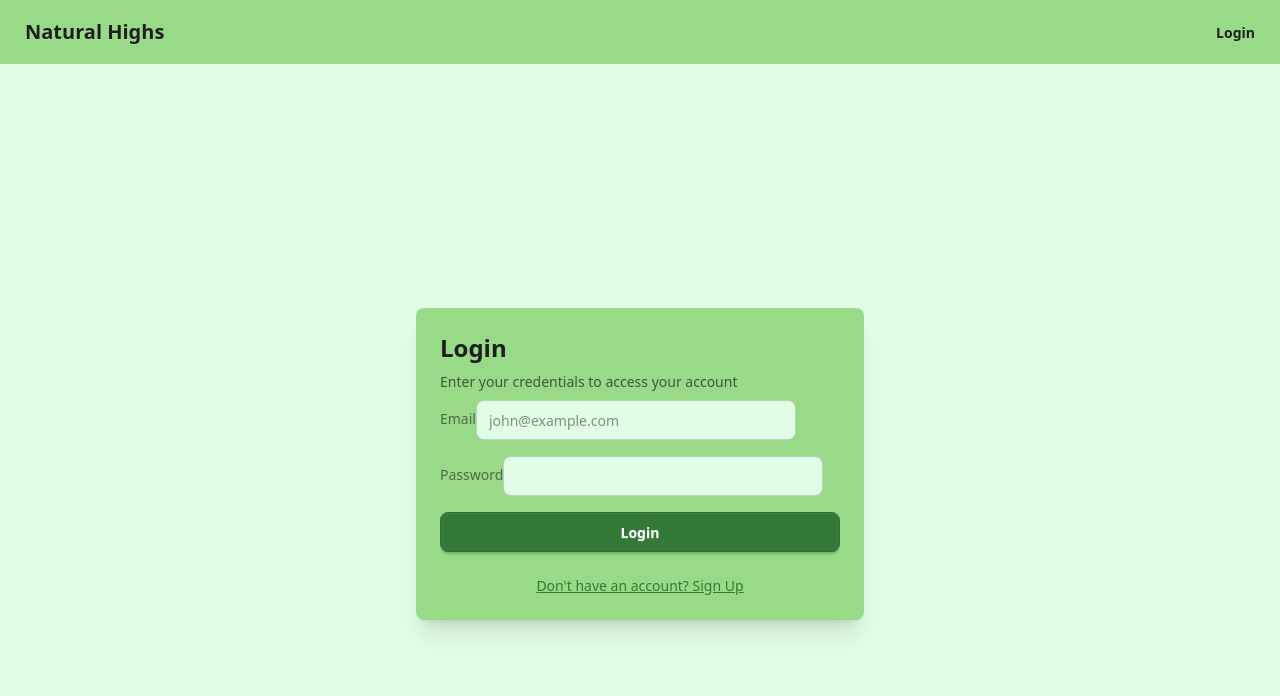
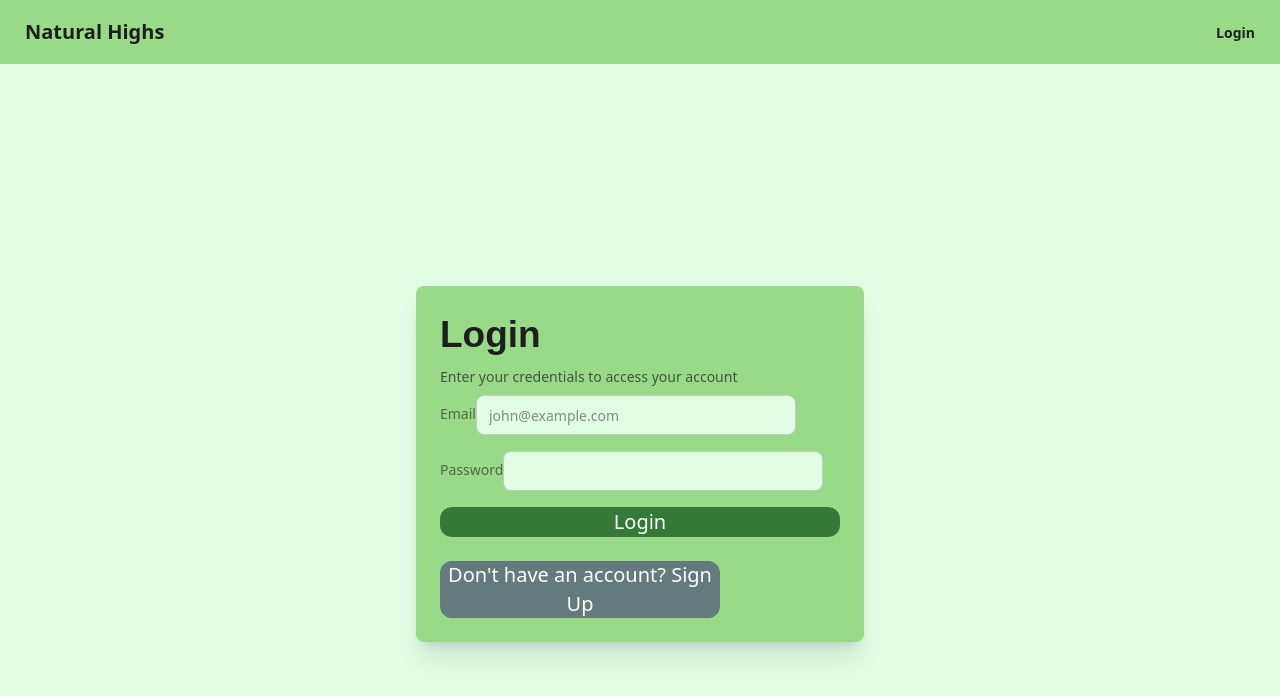
Before and after one commit to Natural-Highs/live, a React (Vite) app: page /authentication in a window 1280 px wide. Shown: the top 696 px of the page. Built offline with nearby package versions, Linux system fonts and the light colour scheme; no server answers.

Commit message:
Updated h1 CSS, buttons use tailwind and no Daisy, buttons implemented in pages

```diff
--- a/src/app.css
+++ b/src/app.css
@@ -1,14 +1,12 @@
 @import "tailwindcss";
 
-/*
-// Inria Serif - Text
-// Inter - ?? Just because, I guess?? It's in the figma, so.
-// Kapakana - Logo
-// Kotta One - Buttons
-// Lisu Bosa - Header 1s
+/* I apologize for this monstrosity of an import statement. Trying to make it multiline didn't work. */
+@import url('https://fonts.googleapis.com/css2?family=Inria+Serif:ital,wght@0,300;0,400;0,700;1,300;1,400;1,700&family=Inter:ital,opsz,wght@0,14..32,100..900;1,14..32,100..900&family=Kapakana:wght@300..400&family=Kotta+One&family=Lisu+Bosa:ital,wght@0,200;0,300;0,400;0,500;0,600;0,700;0,800;0,900;1,200;1,300;1,400;1,500;1,600;1,700;1,800;1,900&display=swap');
 
-I apologize for this monstrosity of an import statement. Trying to make it multiline didn't work.*/
-@import url('https://fonts.googleapis.com/css2?family=Inria+Serif:ital,wght@0,300;0,400;0,700;1,300;1,400;1,700&family=Inter:ital,opsz,wght@0,14..32,100..900;1,14..32,100..900&family=Kapakana:wght@300..400&family=Kotta+One&family=Lisu+Bosa:ital,wght@0,200;0,300;0,400;0,500;0,600;0,700;0,800;0,900;1,200;1,300;1,400;1,500;1,600;1,700;1,800;1,900&display=swap');
+h1 {
+  font-family: 'Lisu Bosa', sans-serif;
+  font-size: 37px;
+}
 
 @plugin "daisyui" {
   themes: naturalhighs --default;
@@ -20,6 +18,11 @@ I apologize for this monstrosity of an import statement. Trying to make it multi
   default: true;
   prefersdark: false;
   color-scheme: light;
+
+  --color-btnGreen: #347937;
+  --color-btnGrey: #637B7C;
+  --color-midGreen: #98DA87;
+  --color-bgGreen: #E2FDE6;
 
   --color-base-100: #e2fde6;
   --color-base-200: #98da87;
--- a/src/components/ui/GreyButton.tsx
+++ b/src/components/ui/GreyButton.tsx
@@ -6,13 +6,13 @@ interface ButtonProps extends React.ButtonHTMLAttributes<HTMLButtonElement> {
 
 const GreyButton = React.forwardRef<HTMLButtonElement, ButtonProps>(
 	({ className, children, ...props }, ref) => {
-		const baseClasses = "btn bg-btnGrey text-white w-[70%] font-size:20px font-family:kotta justify-content:center rounded-xl hover:bg-gray-700 active:shadow-sm";
+		const baseClasses = "bg-[#637B7C] text-white w-[70%] text-[20px] font-kotta flex justify-center rounded-xl hover:bg-gray-700 active:shadow-sm";
 
 		return (
 			<button
-			ref={ref}
-			className={`${baseClasses} ${className ?? ""}`}
-			{...props}
+			 ref={ref}
+			 className={`${baseClasses} ${className ?? ""}`}
+			 {...props}
 			>
 				{children}
 			</button>
--- a/src/components/ui/GrnButton.tsx
+++ b/src/components/ui/GrnButton.tsx
@@ -6,7 +6,7 @@ interface ButtonProps extends React.ButtonHTMLAttributes<HTMLButtonElement> {
 
 const GrnButton = React.forwardRef<HTMLButtonElement, ButtonProps>(
 	({ className, children, ...props }, ref) => {
-		const baseClasses = "btn bg-btnGreen text-white w-[70%] font-size:20px font-family:kotta justify-content:center rounded-xl hover:bg-green-900 active:shadow-sm";
+		const baseClasses = "bg-[#347937] text-white w-full text-[20px] font-kotta flex justify-center rounded-xl hover:bg-green-900 active:shadow-sm";
 
 		return (
 			<button
--- a/src/pages/AuthenticationPage.tsx
+++ b/src/pages/AuthenticationPage.tsx
@@ -8,6 +8,8 @@ import { z } from 'zod';
 import { auth } from '$lib/firebase/firebase.app';
 import { useAuth } from '../context/AuthContext';
 import { PageContainer } from '@/components/ui/page-container';
+import GrnButton from '@/components/ui/GrnButton';
+import GreyButton from '@/components/ui/GreyButton';
 
 const loginSchema = z.object({
   email: z.string().email('Invalid email address'),
@@ -156,7 +158,7 @@ const AuthenticationPage: React.FC = () => {
     <PageContainer>
       <div className="card bg-base-200 w-full max-w-md shadow-xl">
         <div className="card-body">
-          <h2 className="card-title text-2xl">{isSignUp ? 'Sign Up' : 'Login'}</h2>
+          <h1 className="card-title text-2xl">{isSignUp ? 'Sign Up' : 'Login'}</h1>
           <p className="text-sm opacity-70">
             {isSignUp
               ? 'Create a new account to get started'
@@ -249,9 +251,9 @@ const AuthenticationPage: React.FC = () => {
                 )}
               </div>
 
-              <button type="submit" className="btn btn-primary w-full">
+              <GrnButton type="submit">
                 Sign Up
-              </button>
+              </GrnButton>
             </form>
           ) : (
             <form onSubmit={loginForm.handleSubmit(onLogin)} className="space-y-4">
@@ -294,14 +296,14 @@ const AuthenticationPage: React.FC = () => {
                 )}
               </div>
 
-              <button type="submit" className="btn btn-primary w-full">
+              <GrnButton type="submit">
                 Login
-              </button>
+              </GrnButton>
             </form>
           )}
 
           <div className="mt-4 text-center text-sm">
-            <button
+            <GreyButton
               type="button"
               onClick={() => {
                 setIsSignUp(!isSignUp);
@@ -309,10 +311,9 @@ const AuthenticationPage: React.FC = () => {
                 loginForm.reset();
                 signupForm.reset();
               }}
-              className="link link-primary"
             >
               {isSignUp ? 'Already have an account? Login' : "Don't have an account? Sign Up"}
-            </button>
+            </GreyButton>
           </div>
         </div>
       </div>
--- a/src/pages/SignUpPage1.tsx
+++ b/src/pages/SignUpPage1.tsx
@@ -192,7 +192,6 @@ const SignUpPage1: React.FC = () => {
           <GreyButton
             type="button"
             onClick={() => navigate('/authentication')}
-            className="btn btn-secondary w-full rounded-[20px] shadow-md font-semibold"
           >
             Sign In
           </GreyButton>
--- a/src/pages/SignUpPage2.tsx
+++ b/src/pages/SignUpPage2.tsx
@@ -3,6 +3,8 @@ import { useEffect, useState } from 'react';
 import { useLocation, useNavigate } from 'react-router-dom';
 import { useAuth } from '../context/AuthContext';
 import { PageContainer } from '@/components/ui/page-container';
+import GrnButton from '@/components/ui/GrnButton';
+import GreyButton from '@/components/ui/GreyButton';
 
 /**
  * SignUpPage2 - About You (Profile Information)
@@ -235,21 +237,20 @@ const SignUpPage2: React.FC = () => {
             </select>
           </div>
 
-          <button
+          <GrnButton
             type="submit"
             disabled={loading}
             className="btn btn-primary w-full rounded-[20px] shadow-md font-semibold mt-6"
           >
             {loading ? 'Saving...' : 'Continue'}
-          </button>
+          </GrnButton>
 
-          <button
+          <GreyButton
             type="button"
             onClick={() => navigate(-1)}
-            className="btn btn-secondary w-full rounded-[20px] shadow-md font-semibold mt-2"
           >
             Back
-          </button>
+          </GreyButton>
         </form>
       </div>
     </PageContainer>
```
